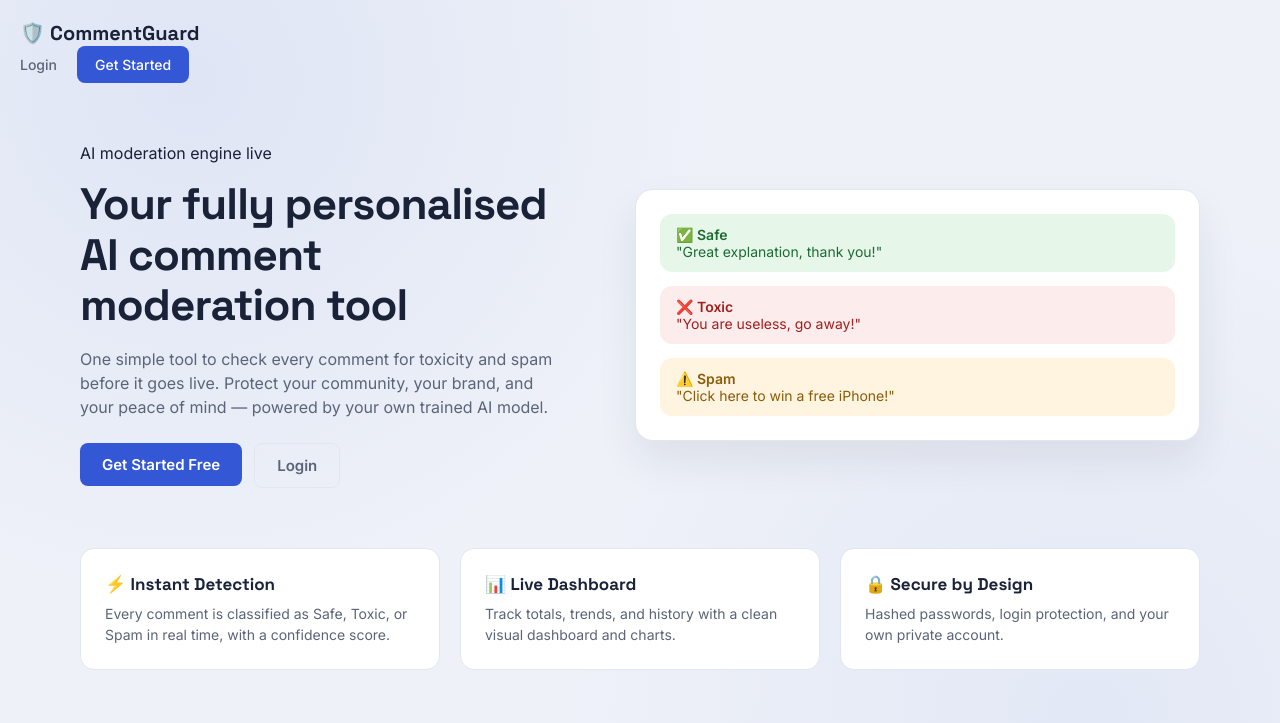
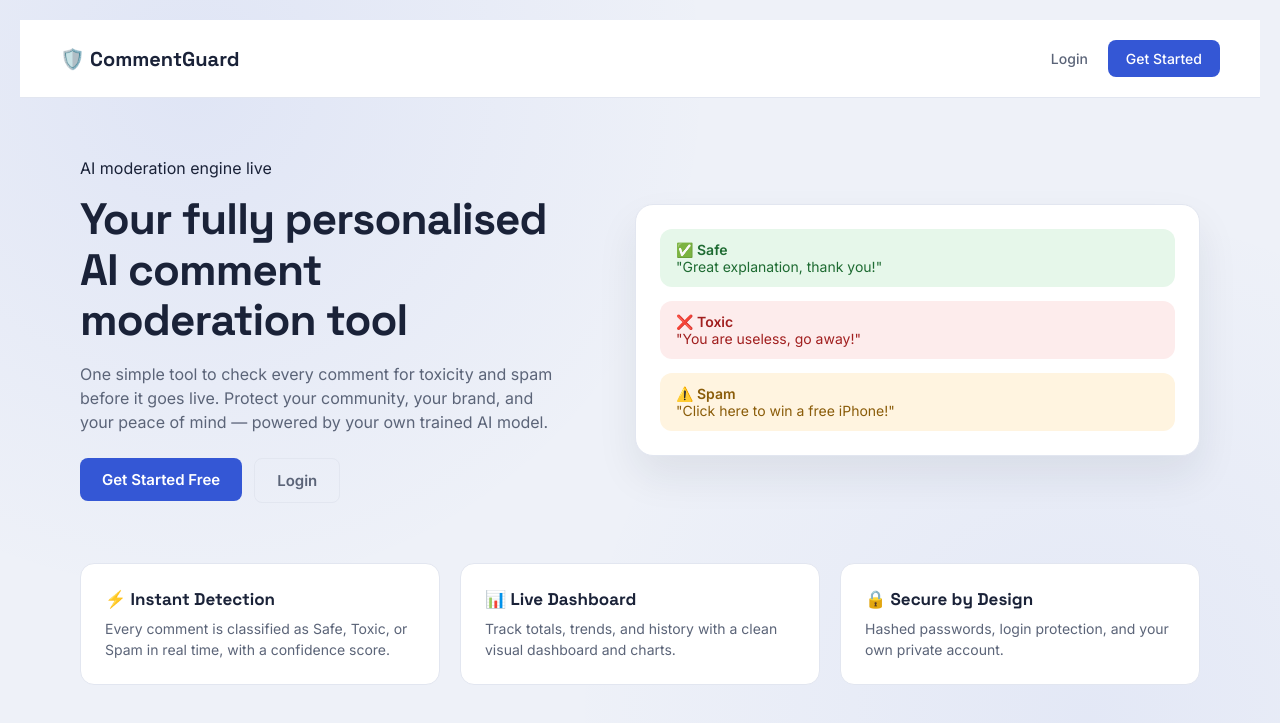
Before and after one commit to satyamsharma49371-del/AI-Comment-Moderator, a Flask app: page / in a window 1280 px wide. Shown: the top 723 px of the page. Run offline with Flask 3, Linux system fonts and the light colour scheme; parts of the project's set-up code (start-up, migrations or seed data) failed here and were passed over.

Commit message:
Added missing landing page CSS

```diff
--- a/static/style.css
+++ b/static/style.css
@@ -192,7 +192,6 @@ li {
 .toxic-result { color: #a71d2a; background: var(--toxic-bg); border: 1px solid #f5c6cb; }
 .spam-result  { color: #856404; background: var(--spam-bg);  border: 1px solid #f6e1b3; }
 
-/* Dashboard */
 .dashboard {
     display: flex;
     justify-content: space-between;
@@ -279,8 +278,6 @@ li {
     .container { padding: 24px 20px; margin: 20px auto; }
     .dashboard { flex-direction: column; }
     input { width: 100%; }}
-    cat << 'EOF'
-/* Landing page */
 .landing-nav {
     display: flex;
     justify-content: space-between;
```
Also changed, not shown: templates/landing.html (line endings or trailing spaces).
